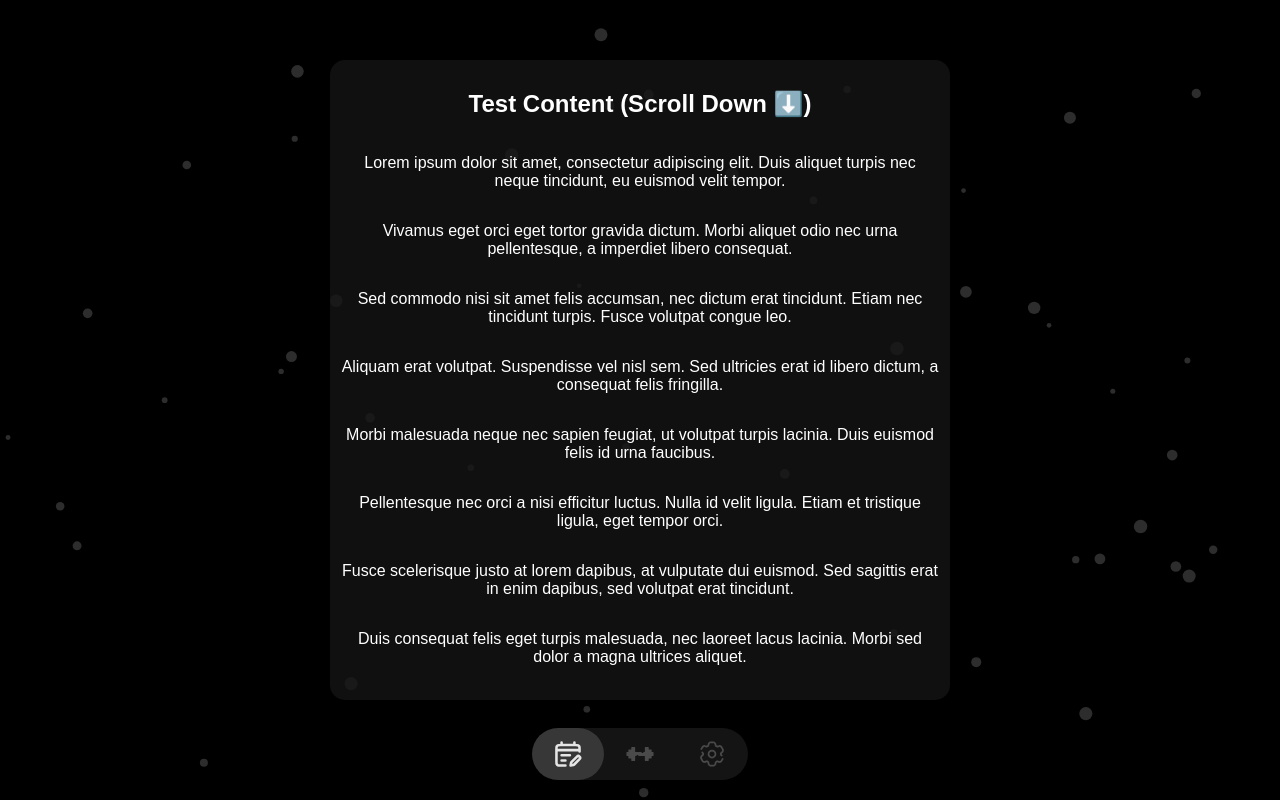
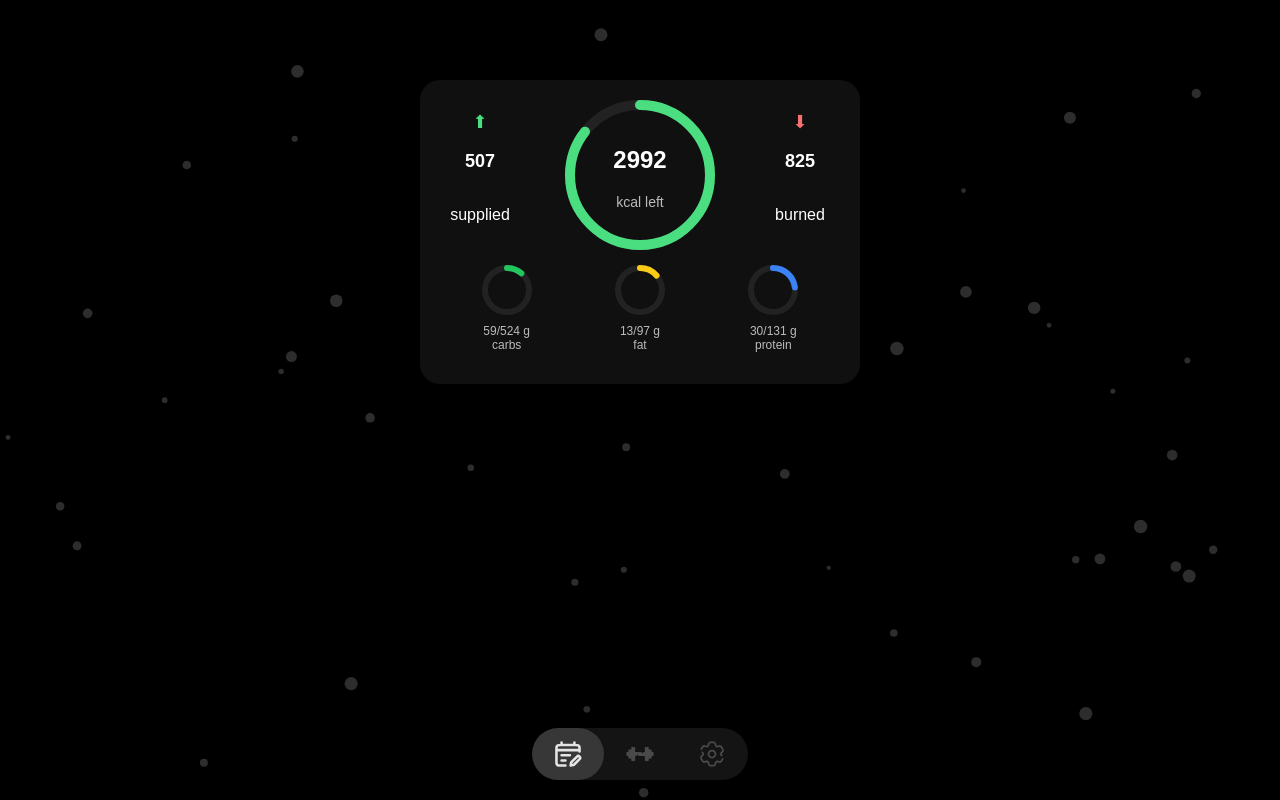
Before and after one commit to Mramor11/gym-assistant, a React (Create React App) app: page / in a window 1280 px wide. Built offline with nearby package versions, Linux system fonts and the light colour scheme.

Commit message:
Обновили Mini App для Telegram

```diff
--- a/src/App.css
+++ b/src/App.css
@@ -72,7 +72,7 @@ html, body {
     height: calc(100vh - 220px); /* Фиксированная высота */
     margin-top: 10px;
     padding: 15px;
-    background: rgba(20, 20, 20, 0.9);
+    /*background: rgba(20, 20, 20, 0.9);*/
     border-radius: 15px;
     box-shadow: 0px 4px 10px rgba(0, 0, 0, 0.2);
 
--- a/src/components/pages/Calendar.css
+++ b/src/components/pages/Calendar.css
@@ -1,28 +1,24 @@
-/* Ограниченный контейнер с прокруткой */
-/* Основной контейнер календаря */
 .calendar-wrapper {
+    display: flex;
+    flex-direction: column;
+    align-items: flex-start; /* 🔥 Размещаем элементы от верха */
     width: 90%;
     max-width: 600px;
     height: calc(105vh - 220px); /* Оставляем корректную высоту */
-    background: rgba(20, 20, 20, 0.8);
+    /*background: rgba(20, 20, 20, 0.8);*/
     border-radius: 15px;
-    box-shadow: 0px 4px 10px rgba(0, 0, 0, 0.2);
+    /*box-shadow: 0px 4px 10px rgba(0, 0, 0, 0.2);*/
     overflow-y: scroll;
-    scrollbar-width: none; /* Скрываем скроллбар (Firefox) */
+    scrollbar-width: none;
     -ms-overflow-style: none;
     padding: 10px;
     position: relative;
     margin-top: -40px; /* 🔼 Поднимаем вверх */
 }
 
-/* Полностью скрываем скроллбар в Chrome, Safari, Edge */
+/* Скрываем скроллбар в Chrome, Safari, Edge */
 .calendar-wrapper::-webkit-scrollbar {
     width: 0px;
     height: 0px;
     display: none;
 }
-
-/* Отступ снизу для корректного отображения */
-.bottom-space {
-    height: 30px;
-}
--- a/src/components/pages/Calendar.js
+++ b/src/components/pages/Calendar.js
@@ -1,14 +1,16 @@
 import React, { useState, useEffect } from "react";
-import "./Calendar.css"; // Подключаем стили
+import "./Calendar.css"; // Стили
+import CalorieCounter from "./CalorieCounter"; // Новый компонент
 
 function Calendar() {
     const [data, setData] = useState({
         date: new Date().toISOString().split("T")[0],
-        calories: 0,
-        protein: 0,
-        fat: 0,
-        carbs: 0,
-        water: 0,
+        caloriesLeft: 2992,
+        supplied: 507,
+        burned: 825,
+        carbs: { current: 59, goal: 524 },
+        fat: { current: 13, goal: 97 },
+        protein: { current: 30, goal: 131 },
     });
 
     useEffect(() => {
@@ -20,21 +22,18 @@ function Calendar() {
 
     return (
         <div className="calendar-wrapper">
-            <h2>Test Content (Scroll Down ⬇️)</h2>
-            <p>Lorem ipsum dolor sit amet, consectetur adipiscing elit. Duis aliquet turpis nec neque tincidunt, eu euismod velit tempor.</p>
-            <p>Vivamus eget orci eget tortor gravida dictum. Morbi aliquet odio nec urna pellentesque, a imperdiet libero consequat.</p>
-            <p>Sed commodo nisi sit amet felis accumsan, nec dictum erat tincidunt. Etiam nec tincidunt turpis. Fusce volutpat congue leo.</p>
-            <p>Aliquam erat volutpat. Suspendisse vel nisl sem. Sed ultricies erat id libero dictum, a consequat felis fringilla.</p>
-            <p>Morbi malesuada neque nec sapien feugiat, ut volutpat turpis lacinia. Duis euismod felis id urna faucibus.</p>
-            <p>Pellentesque nec orci a nisi efficitur luctus. Nulla id velit ligula. Etiam et tristique ligula, eget tempor orci.</p>
-            <p>Fusce scelerisque justo at lorem dapibus, at vulputate dui euismod. Sed sagittis erat in enim dapibus, sed volutpat erat tincidunt.</p>
-            <p>Duis consequat felis eget turpis malesuada, nec laoreet lacus lacinia. Morbi sed dolor a magna ultrices aliquet.</p>
-            <p>Integer a justo in dui accumsan interdum. Vestibulum dictum, metus non ultricies aliquet, ligula eros dapibus elit.</p>
-            <p>Sed euismod nisi a lectus tincidunt, sed euismod nisi congue. Vivamus auctor ligula et sapien tincidunt.</p>
-            <p>Nam sagittis nisl nec augue molestie, eget vehicula odio viverra. Phasellus ullamcorper libero id orci dictum.</p>
-            <p>Maecenas id elit ac odio blandit convallis. In pharetra odio ut nisl tristique, sit amet tempor metus rhoncus.</p>
-            <p>Vestibulum volutpat purus et libero interdum, ac aliquet mi cursus. Etiam id magna a dolor ultrices interdum.</p>
-            <p>Quisque at lorem sed risus tincidunt condimentum. Duis dictum risus eu enim tempus, ut euismod magna fermentum.</p>
+
+
+            {/* Добавляем новый счетчик калорий */}
+            <CalorieCounter
+                caloriesLeft={data.caloriesLeft}
+                supplied={data.supplied}
+                burned={data.burned}
+                carbs={data.carbs}
+                fat={data.fat}
+                protein={data.protein}
+            />
+
             <div className="bottom-space"></div>
         </div>
     );
--- /dev/null
+++ b/src/components/pages/CalorieCounter.css
@@ -0,0 +1,90 @@
+.calorie-counter {
+    display: flex;
+    flex-direction: column;
+    align-items: center;
+    background: #101010;
+    border-radius: 20px;
+    padding: 20px;
+    width: 90%;
+    max-width: 400px;
+    margin: auto;
+    color: white;
+    box-shadow: 0px 4px 10px rgba(0, 0, 0, 0.2);
+    align-self: flex-start;
+    margin-top: 10px;
+}
+
+/* Контейнер для центрального прогресса и двух боковых элементов */
+.main-progress-container {
+    display: flex;
+    align-items: center;
+    justify-content: space-between;
+    width: 100%;
+}
+
+/* Основной круг */
+.main-circle {
+    position: relative;
+    width: 150px;
+    height: 150px;
+    display: flex;
+    justify-content: center;
+    align-items: center;
+}
+
+/* Текст в центре круга */
+.main-text {
+    position: absolute;
+    text-align: center;
+}
+
+.main-text h2 {
+    font-size: 24px;
+    font-weight: bold;
+}
+
+.main-text p {
+    font-size: 14px;
+    color: #bbb;
+}
+
+/* Supplied & Burned (Теперь на одной линии с кругом) */
+.calories-info {
+    display: flex;
+    flex-direction: column;
+    align-items: center;
+    text-align: center;
+    min-width: 80px;
+}
+
+.supplied h3, .burned h3 {
+    font-size: 18px;
+    font-weight: bold;
+}
+
+.supplied span, .burned span {
+    font-size: 18px;
+    color: #4ade80;
+}
+
+.burned span {
+    color: #f87171;
+}
+
+/* Блок с макронутриентами (Теперь они идут в один ряд) */
+.macronutrients {
+    display: flex;
+    justify-content: space-around;
+    width: 100%;
+    margin-top: 15px;
+}
+
+.macro {
+    text-align: center;
+}
+
+.macro p {
+    font-size: 12px;
+    color: #bbb;
+    margin-top: 5px;
+}
--- /dev/null
+++ b/src/components/pages/CalorieCounter.js
@@ -0,0 +1,85 @@
+import React from "react";
+import "./CalorieCounter.css"; // Подключаем стили
+
+const CircularProgress = ({ value, maxValue, size, strokeWidth, color }) => {
+    const radius = (size - strokeWidth) / 2;
+    const circumference = 2 * Math.PI * radius;
+    const progress = (value / maxValue) * circumference;
+
+    return (
+        <svg width={size} height={size} viewBox={`0 0 ${size} ${size}`}>
+            {/* Фон (серый круг) */}
+            <circle
+                cx={size / 2}
+                cy={size / 2}
+                r={radius}
+                stroke="#222"
+                strokeWidth={strokeWidth}
+                fill="none"
+            />
+            {/* Прогресс (динамичный круг) */}
+            <circle
+                cx={size / 2}
+                cy={size / 2}
+                r={radius}
+                stroke={color}
+                strokeWidth={strokeWidth}
+                fill="none"
+                strokeDasharray={circumference}
+                strokeDashoffset={circumference - progress}
+                strokeLinecap="round"
+                transform={`rotate(-90 ${size / 2} ${size / 2})`} // Вращаем чтобы начинался сверху
+            />
+        </svg>
+    );
+};
+
+const CalorieCounter = ({ caloriesLeft, supplied, burned, carbs, fat, protein }) => {
+    return (
+        <div className="calorie-counter">
+            {/* Основной контейнер (главный круг + supplied/burned) */}
+            <div className="main-progress-container">
+                {/* "Supplied" (слева) */}
+                <div className="calories-info supplied">
+                    <span>⬆</span>
+                    <h3>{supplied}</h3>
+                    <p>supplied</p>
+                </div>
+
+                {/* Основной круговой прогресс */}
+                <div className="main-circle">
+                    <CircularProgress value={caloriesLeft} maxValue={3500} size={150} strokeWidth={10} color="#4ade80" />
+                    <div className="main-text">
+                        <h2>{caloriesLeft}</h2>
+                        <p>kcal left</p>
+                    </div>
+                </div>
+
+                {/* "Burned" (справа) */}
+                <div className="calories-info burned">
+                    <span>⬇</span>
+                    <h3>{burned}</h3>
+                    <p>burned</p>
+                </div>
+            </div>
+
+            {/* Мини-графики макронутриентов (в один ряд) */}
+            <div className="macronutrients">
+                <div className="macro">
+                    <CircularProgress value={carbs.current} maxValue={carbs.goal} size={50} strokeWidth={6} color="#22c55e" />
+                    <p>{carbs.current}/{carbs.goal} g <br />carbs</p>
+                </div>
+                <div className="macro">
+                    <CircularProgress value={fat.current} maxValue={fat.goal} size={50} strokeWidth={6} color="#facc15" />
+                    <p>{fat.current}/{fat.goal} g <br />fat</p>
+                </div>
+                <div className="macro">
+                    <CircularProgress value={protein.current} maxValue={protein.goal} size={50} strokeWidth={6} color="#3b82f6" />
+                    <p>{protein.current}/{protein.goal} g <br />protein</p>
+                </div>
+            </div>
+        </div>
+    );
+};
+
+export default CalorieCounter;
```
